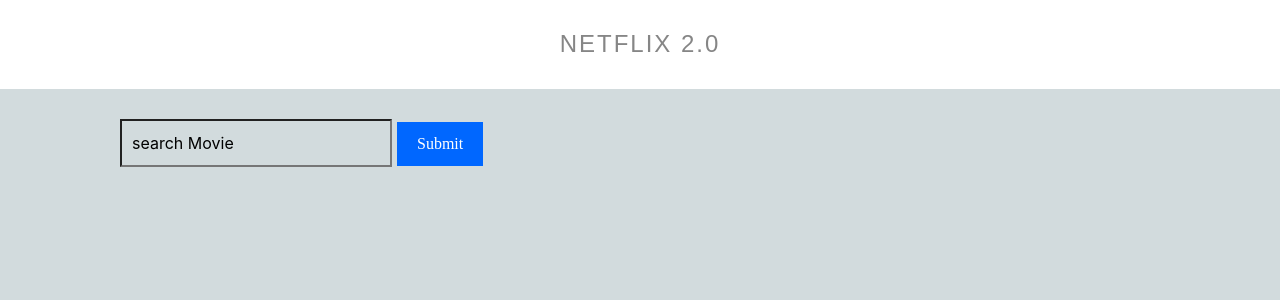
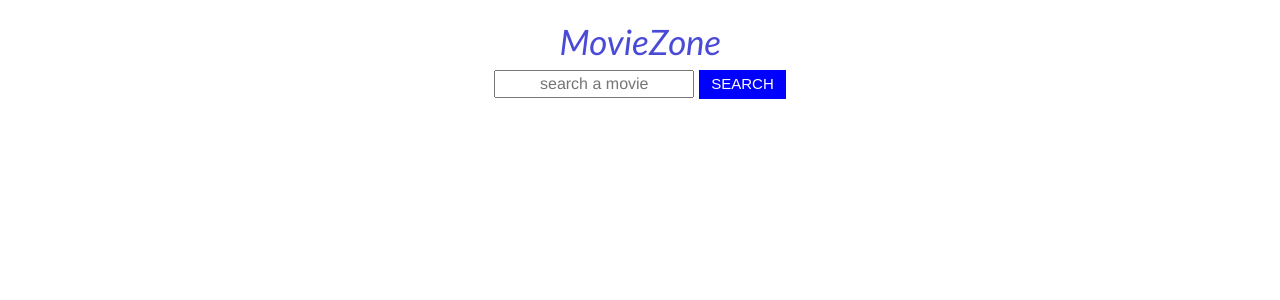
Before and after one commit to bhavnisharora/moviesapp, a React (Create React App) app: page / in a window 1280 px wide. Shown: the top 300 px of the page. Built offline with nearby package versions, Linux system fonts and the light colour scheme.

Commit message:
added more style

```diff
--- a/src/App.css
+++ b/src/App.css
@@ -1,4 +1,4 @@
-*{
+/* *{
   box-sizing: border-box;
   padding: 0;
   margin: 0;
@@ -34,4 +34,4 @@
   border: 1px solid #000;
   border-radius: 3px;
   color: black;
-}
+} */
--- a/src/App.js
+++ b/src/App.js
@@ -1,63 +1,11 @@
-import axios from "axios";
-import { useState } from "react";
 import './App.css'
+import Movie from './practise/Movie';
 function App() {
 
 
-  const [text, settext] = useState("search Movie")
-  const [movie, setmovie] = useState([])
-
-  const changetext = (event) => {
-    settext(event.target.value);
-  }
-
-  const getmovie = (e) => {
-    e.preventDefault();
-    axios.get(`https://www.omdbapi.com/?s=${text}&apikey=e99c1d7c`)
-      .then((response) => {
-        console.log(response);
-        setmovie(response.data.Search)
-      })
-  }
   return (
     <>
-
-
-
-      <h1 className="heading_style"> Netflix 2.0</h1>
-      <form action="" onSubmit={getmovie}>
-        <input type='search' placeholder = "search movie" value={text} onChange={changetext} className='search-box'/>
-        <input type="submit"/>
-      </form>
-
-      <div className="container my-3">
-
-        <div className="row">
-
-          {
-            movie.map((value, index) => {
-              return (
-                <>
-
-                  <div className="col-3">
-                    <div class="cardName" style={{ Width: '18rem' }}>
-                      <img src={value.Poster} className="card-img-top" alt="..." />
-                      <div className="card-body">
-                        <h5 className="card-title">{value.Year}</h5>
-                        <h3 className="card-title">{value.Title}</h3>
-
-                        <a href="/" className="btn btn-danger">click here to watch</a>
-                      </div>
-                    </div>
-                  </div>
-                </>
-              )
-            })
-          }
-
-        </div>
-      </div>
-
+      <Movie />
     </>
   );
 }
--- /dev/null
+++ b/src/Movie.js
@@ -0,0 +1,62 @@
+import React,{useState} from 'react'
+import axios from 'axios'
+const Movie = () => {
+
+  const [text, settext] = useState()
+  const [movie, setmovie] = useState([])
+
+  const changetext = (event) => {
+    settext(event.target.value);
+  }
+
+  const getmovie = (e) => {
+    e.preventDefault();
+    axios.get(`https://www.omdbapi.com/?s=${text}&apikey=e99c1d7c`)
+      .then((response) => {
+        console.log(response);
+        setmovie(response.data.Search)
+      })
+  }
+  return (
+   <>
+
+
+   <h1 className="heading_style"> Netflix 2.0</h1>
+      <form action="" onSubmit={getmovie}>
+        <input type='search' placeholder = "search movie" value={text} onChange={changetext} className='search-box'/>
+        <input type="submit"/>
+      </form>
+
+      <div className="container my-3">
+
+        <div className="row">
+
+          {
+            movie.map((value) => {
+              return (
+                <>
+
+                  <div className="col-3">
+                    <div class="cardName" style={{ Width: '18rem' }}>
+                      <img src={value.Poster} className="card-img-top" alt="..." />
+                      <div className="card-body">
+                        <h5 className="card-title">{value.Year}</h5>
+                        <h3 className="card-title">{value.Title}</h3>
+
+                        <a href="/" className="btn btn-danger">click here to watch</a>
+                      </div>
+                    </div>
+                  </div>
+                </>
+              )
+            })
+          }
+
+        </div>
+      </div>
+
+   </>
+  )
+}
+
+export default Movie
--- /dev/null
+++ b/src/practise/Movie.css
@@ -0,0 +1,68 @@
+@import url('https://fonts.googleapis.com/css2?family=Lato:ital@1&display=swap');
+@import url('https://fonts.googleapis.com/css2?family=Roboto:wght@300&display=swap');
+* {
+    padding: 0;
+    margin: 0;
+    box-sizing: border-box;
+    font-family: 'Lato', sans-serif;
+}
+
+.cards-container {
+    display: flex;
+    flex-wrap: wrap;
+}
+
+.cards {
+    margin: 40px auto 20px auto;
+    display: flex;
+    flex-direction: column;
+    flex-wrap: wrap;
+    align-items: center;
+    height: 600px;
+    box-shadow: 3px 3px 6px 0 rgba(0, 0, 0, .2), 3px 3px 10px 0 rgba(0, 0, 0, .2);
+    width: 350px;
+    border: 2px solid #ccc;
+}
+
+.cards img {
+    padding-top: 10px;
+}
+
+.title {
+    font-size: 35px;
+    margin-top: 20px;
+    text-align: center;
+    color: rgb(74, 74, 214);
+}
+
+.input-field {
+    font-family: 'Roboto', sans-serif;
+    text-align: center;
+    outline: none;
+    width: 200px;
+    font-family: 'helvetica';
+}
+
+.set-form {
+    display: flex;
+    justify-content: center;
+    align-items: center;
+}
+
+input[type=submit] {
+    padding: 3px 12px;
+    text-align: center;
+    text-transform: uppercase;
+    font-weight: 500;
+    margin-left: 5px;
+    font-size: 15px;
+    border: none;
+    color: white;
+    font-family: 'arial';
+    background-color: blue;
+}
+input[type=submit]:hover{
+    color: blue;
+    border: 1px solid blue;
+    background-color: white;
+}
--- /dev/null
+++ b/src/practise/Movie.js
@@ -0,0 +1,53 @@
+import React, { useState } from 'react'
+import './Movie.css'
+import axios from 'axios'
+const Movie = () => {
+    const [text, settext] = useState(true)
+    const [movie, setmovie] = useState([])
+
+    const getdata = (e) => {
+        e.preventDefault()
+        axios.get(`https://www.omdbapi.com/?s=${text}&apikey=e99c1d7c`)
+            .then((res) => {
+
+                console.log(res)
+                setmovie(res.data.Search)
+
+            })
+    }
+
+    const changedata = (e) => {
+        settext(e.target.value)
+    }
+    return (
+        <>
+            <h1 className='title'>MovieZone</h1>
+            <form action="" onSubmit={getdata} className='set-form'>
+                <input type="text" placeholder="search a movie" className="input-field" onChange={changedata} />
+
+                <input type="submit" value="search" disabled={text.length === 0} />
+            </form>
+            <div className="cards-container">
+
+                {
+                    movie.map((value) => {
+
+                        return (
+                            <>
+                                <div className="cards">
+                                    <img src={value.Poster} alt="not available" />
+                                    <h1>{value.Title.slice(0, 15)}</h1>
+                                    <h2 style={{ color: 'blue' }}>{value.Year}</h2>
+                                </div>
+                            </>
+                        )
+                    })
+                }
+
+            </div>
+
+        </>
+    )
+}
+
+export default Movie
```
